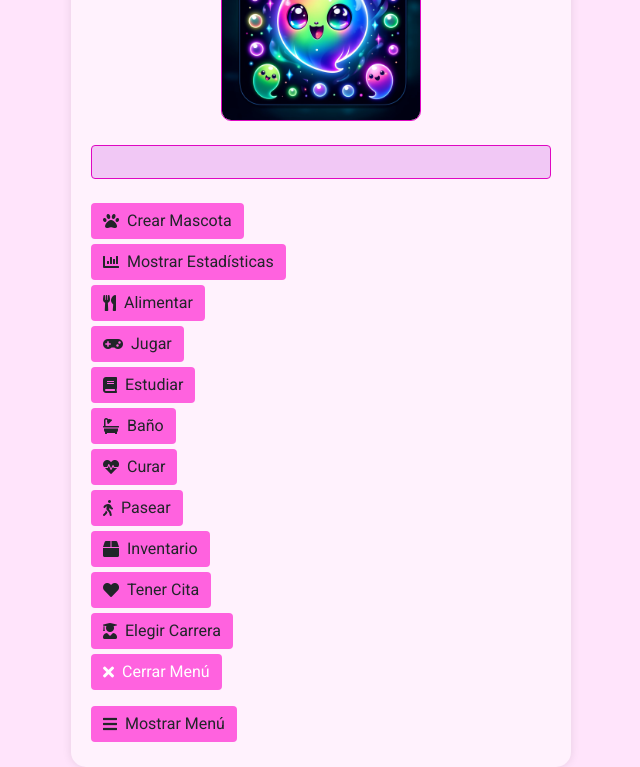
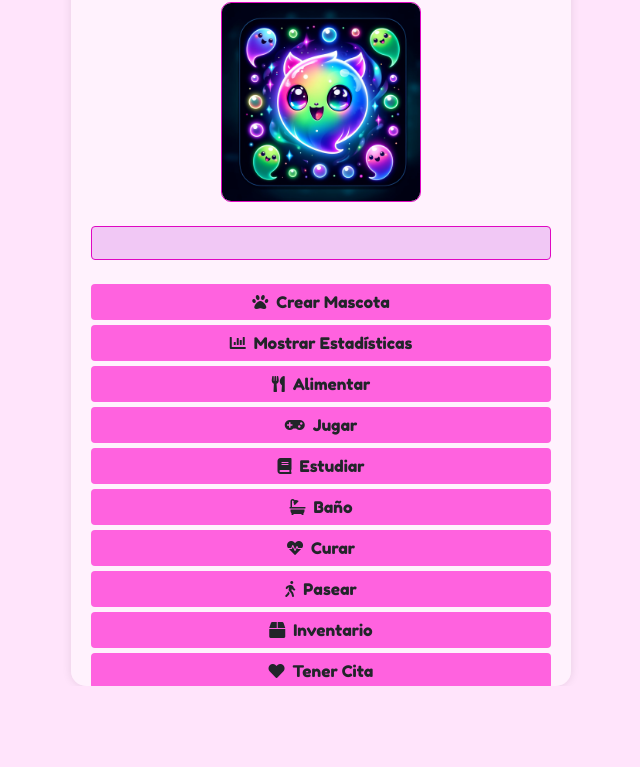
Before and after one commit to margandona/juego_mascota, a plain HTML site: page index.html in a window 1280 px wide. Shown: the part 114-881 px from the top of the page, without its empty margins (319-959 px from the left). After the commit the page ends 800 px from the top, so only its background shows below. Drawn offline with nearby package versions, Linux system fonts and the light colour scheme.

Commit message:
se actualiza css, se cambia letra para hacer mas atractivo, se arreglan botones, se agrega scroll para resolver problema de que se perdia la pantalla

```diff
--- a/index.html
+++ b/index.html
@@ -5,7 +5,7 @@
     <meta name="viewport" content="width=device-width, initial-scale=1.0">
     <title>Juego de Mascotas</title>
     <link href="https://cdn.jsdelivr.net/npm/bootstrap@5.0.2/dist/css/bootstrap.min.css" rel="stylesheet" integrity="sha384EVSTQN3/azprG1Anm3QDgpJLIm9Nao0Yz1ztcQTwFspd3yD65VohhpuuCOmLASjC" crossorigin="anonymous">
-    <link href="https://fonts.googleapis.com/css2?family=Roboto:wght@400;700&display=swap" rel="stylesheet">
+    <link href="https://fonts.googleapis.com/css2?family=Fredoka+One&display=swap" rel="stylesheet">
     <link rel="stylesheet" href="https://cdnjs.cloudflare.com/ajax/libs/font-awesome/5.15.3/css/all.min.css">
     <link rel="stylesheet" href="styles.css">
 </head>
--- a/styles.css
+++ b/styles.css
@@ -1,11 +1,12 @@
 body {
-    font-family: 'Roboto', sans-serif;
+    font-family: 'Fredoka One', sans-serif;
     background-color: #ffe4fb;
     display: flex;
     justify-content: center;
     align-items: center;
     height: 100vh;
     margin: 0;
+    overflow: hidden; /* Previene el desplazamiento fuera de la vista */
 }
 
 .container {
@@ -16,6 +17,9 @@ body {
     text-align: center;
     width: 90%;
     max-width: 500px;
+    position: relative; /* Mantiene la posición relativa */
+    max-height: 100vh; /* Asegura que el contenido no se salga de la pantalla */
+    overflow-y: auto; /* Habilita el desplazamiento vertical */
 }
 
 .barra-progreso {
@@ -56,6 +60,7 @@ body {
     display: flex;
     align-items: center;
     justify-content: center;
+    width: 100%; /* Ancho completo */
 }
 
 .btn i {
```
